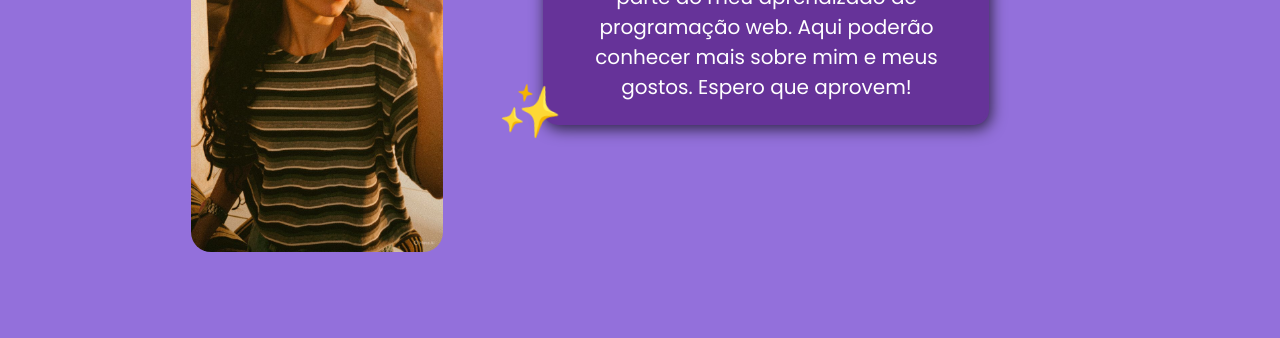
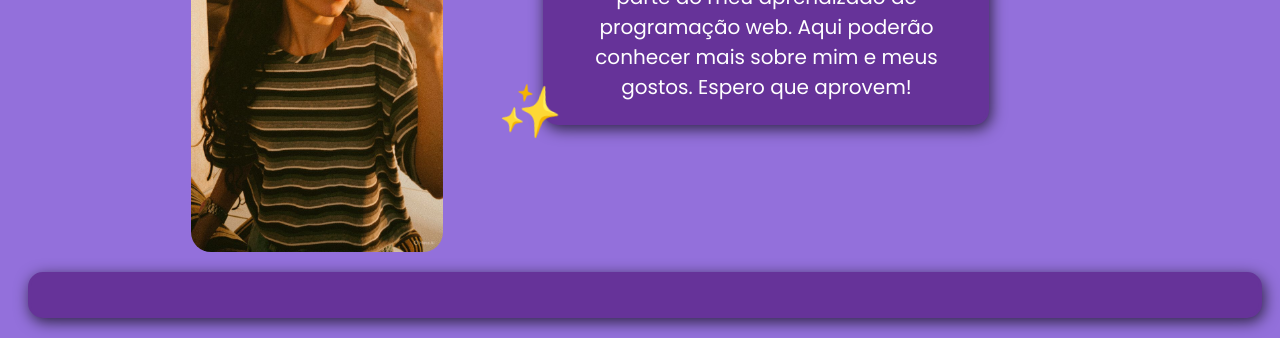
Before and after one commit to Amandinhabm/Projeto-site-pessoal, a plain HTML site: page index.html in a window 1280 px wide. Shown: the part 520-858 px from the top of the page. Before the commit the page ends 800 px from the top, so only its background shows below. Drawn offline with Linux system fonts and the light colour scheme.

Commit message:
Add new styles for .paginas class in style.css

```diff
--- a/style.css
+++ b/style.css
@@ -75,3 +75,14 @@ img {
     transform: rotate(10deg);
     font-size: 50px;
 }
+
+.paginas{
+    background-color: rebeccapurple;
+    border: 3px solid rebeccapurple;
+    padding: 20px;
+    border-radius: 15px;
+    margin: 20px;
+    text-align: center;
+    width: 94%;
+    box-shadow: 2px 4px 15px rgba(0, 0, 0, 0.7);
+}
```
